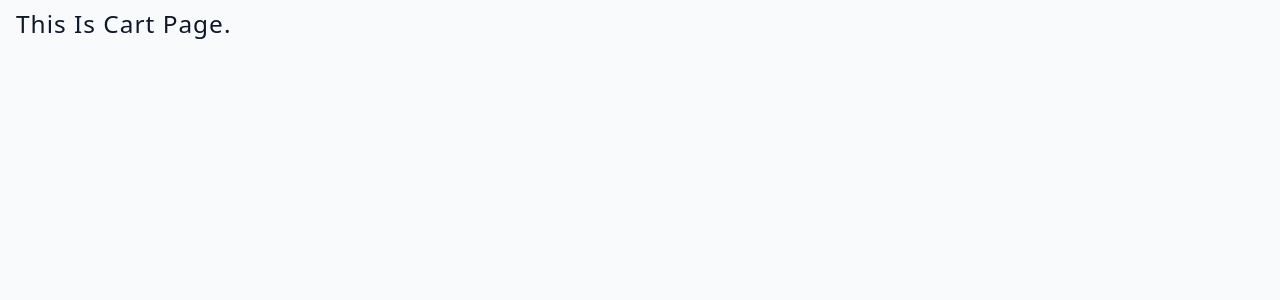
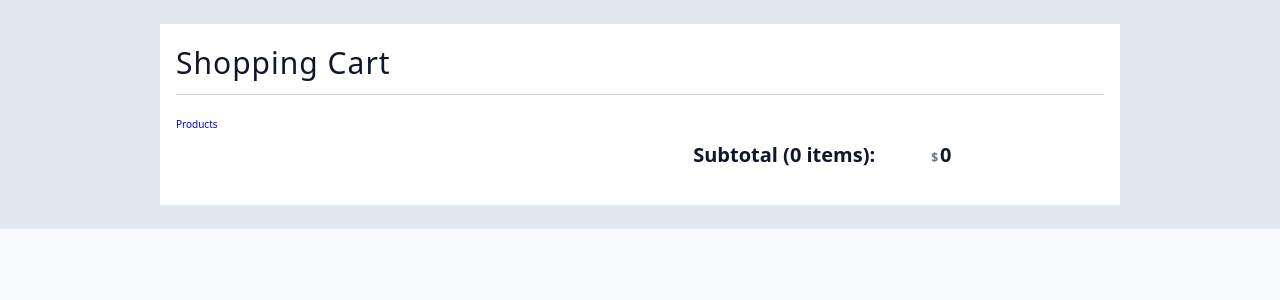
Before and after one commit to BalavigneshSankar/Amazon-minified-react, a React (Create React App) app: page /cart in a window 1280 px wide. Shown: the top 300 px of the page. Built offline with nearby package versions, Linux system fonts and the light colour scheme.

Commit message:
Cart page added

```diff
--- a/src/App.js
+++ b/src/App.js
@@ -3,6 +3,7 @@ import { createBrowserRouter } from "react-router-dom";
 import { RouterProvider } from "react-router-dom";
 import ProductsPage from "./pages/ProductsPage";
 import CartPage from "./pages/CartPage";
+import CartContextProvider from "./store/cartContext";
 
 const router = createBrowserRouter([
   { path: "/", element: <ProductsPage /> },
@@ -11,7 +12,11 @@ const router = createBrowserRouter([
 ]);
 
 function App() {
-  return <RouterProvider router={router} />;
+  return (
+    <CartContextProvider>
+      <RouterProvider router={router} />
+    </CartContextProvider>
+  );
 }
 
 export default App;
--- /dev/null
+++ b/src/components/cart/CartItem.js
@@ -0,0 +1,74 @@
+import { useContext } from "react";
+import { RiDeleteBinLine } from "react-icons/ri";
+import { CartContext } from "../../store/cartContext";
+
+const CartItem = ({
+  id,
+  thumbnail,
+  title,
+  description,
+  price,
+  quantity,
+  stock,
+}) => {
+  const { quantityUpdateHandler } = useContext(CartContext);
+
+  // Price for selected no. of units
+  const updatedPrice = price * quantity;
+
+  return (
+    <article className="cart-item">
+      <div className="product-img-container">
+        <img src={thumbnail} alt={title} className="product-img" />
+      </div>
+      <div className="product-info">
+        <h3 className="product-title">{title}</h3>
+        <div className="product-description">{description}</div>
+      </div>
+      <div className="product-quantity-container">
+        <button
+          type="button"
+          className="btn-decrement"
+          disabled={quantity === 1 ? true : false}
+          onClick={() => {
+            const newQuantity = quantity - 1;
+            quantityUpdateHandler(id, newQuantity);
+          }}
+        >
+          -
+        </button>
+        <input
+          type="number"
+          className="input-quantity"
+          value={quantity}
+          onChange={(e) => {
+            const newQuantity = e.target.value;
+            quantityUpdateHandler(id, newQuantity);
+          }}
+        />
+        <button
+          type="button"
+          className="btn-increment"
+          disabled={quantity === stock ? true : false}
+          onClick={() => {
+            const newQuantity = quantity + 1;
+            quantityUpdateHandler(id, newQuantity);
+          }}
+        >
+          +
+        </button>
+      </div>
+      <div className="product-price-container">
+        <p className="product-price">
+          <span>$</span>
+          {updatedPrice}
+        </p>
+      </div>
+      <button className="btn-delete">
+        <RiDeleteBinLine className="delete-icon" />
+      </button>
+    </article>
+  );
+};
+
+export default CartItem;
--- a/src/components/products/Header.js
+++ b/src/components/products/Header.js
@@ -1,8 +1,17 @@
 import logo from "../../assets/amazon-logo.png";
 import { FiShoppingCart } from "react-icons/fi";
 import { BsSearch } from "react-icons/bs";
+import { Link } from "react-router-dom";
+import { useContext } from "react";
+import { CartContext } from "../../store/cartContext";
 
 const Header = () => {
+  const cartCtx = useContext(CartContext);
+
+  const noOfCartItems = cartCtx.cartItems
+    .map((item) => item.quantity)
+    .reduce((total, quantity) => total + quantity, 0);
+
   return (
     <>
       <div className="logo-container">
@@ -20,7 +29,12 @@ const Header = () => {
         />
       </form>
       <div className="cart-icon-container">
-        <FiShoppingCart className="cart-icon" />
+        <Link to="/cart">
+          <FiShoppingCart className="cart-icon" />
+        </Link>
+        <div className="cart-items-indicator">
+          <p>{noOfCartItems}</p>
+        </div>
       </div>
     </>
   );
--- a/src/index.css
+++ b/src/index.css
@@ -314,12 +314,26 @@ ul {
 
 .cart-icon-container {
   padding: 1.2rem;
+  position: relative;
 }
 
 .cart-icon {
   color: var(--white);
   width: 2.4rem;
   height: 2.4rem;
+}
+
+.cart-items-indicator {
+  position: absolute;
+  top: 0;
+  right: 0;
+}
+
+.cart-items-indicator p {
+  /* line-height: 2.4rem; */
+  font-size: 1.6rem;
+  font-weight: 700;
+  color: var(--primary-500);
 }
 
 /* Main */
@@ -371,7 +385,6 @@ main .main-container {
   object-fit: cover;
   border-top-left-radius: var(--borderRadius);
   border-top-right-radius: var(--borderRadius);
-  transition: var(--transition);
 }
 
 .product-rating {
@@ -465,8 +478,14 @@ main .main-container {
   color: var(--primary-300);
 }
 
+.btn-decrement:disabled,
+.btn-increment:disabled {
+  color: var(--grey-300);
+  cursor: initial;
+}
+
 .input-quantity {
-  width: 3.2rem;
+  width: 4.8rem;
   padding: 4px;
   font-size: 1.8rem;
   color: var(--grey-500);
@@ -571,6 +590,101 @@ main .main-container {
   transition: var(--transition);
 }
 
+/* Cart */
+.cart {
+  padding: 2.4rem 3.2rem;
+  background: var(--grey-200);
+}
+
+.cart .main-container {
+  background: var(--white);
+  width: 75vw;
+  margin: 0 auto;
+  padding: 2.4rem 1.6rem;
+}
+
+.cart .title {
+  font-size: 3rem;
+  font-weight: 500;
+  text-align: start;
+  border-bottom: 1px solid var(--grey-300);
+  padding-bottom: 1.6rem;
+  margin-bottom: 2.4rem;
+}
+
+.cart-item {
+  display: grid;
+  grid-template-columns: 2fr 5fr 1fr 1fr 1fr;
+  gap: 2.4rem;
+  align-items: start;
+  margin-bottom: 2.4rem;
+  border-bottom: 1px solid var(--grey-300);
+  padding: 1.6rem;
+}
+
+.cart-item:last-child {
+  margin-bottom: 0;
+}
+
+.cart-item .product-img-container {
+  width: 85%;
+  height: 12.8rem;
+}
+
+.cart-item .product-img {
+  border-radius: var(--borderRadius);
+}
+
+.cart-item .product-info {
+  padding: 0;
+}
+
+.product-price-container {
+  justify-self: center;
+}
+
+.btn-delete {
+  border: none;
+  background: transparent;
+}
+
+.delete-icon {
+  width: 2rem;
+  height: 2rem;
+  color: var(--primary-500);
+  cursor: pointer;
+  transition: var(--transition);
+}
+
+.delete-icon:hover {
+  color: var(--primary-700);
+}
+
+.total-price-container {
+  font-size: 2rem;
+  font-weight: 600;
+  padding: 1.6rem;
+  display: grid;
+  grid-template-columns: 2fr 6fr 1fr 1fr;
+  gap: 2.4rem;
+}
+
+.total-price-title {
+  grid-column: 2 / span 1;
+  text-align: end;
+}
+
+.total-price-value {
+  grid-column: 3 / span 1;
+  justify-self: center;
+}
+
+.total-price-value span {
+  font-size: 1.2rem;
+  color: var(--grey-500);
+  margin: 2px;
+}
+
 /* Remove arrows <input type="number" /> */
 input::-webkit-outer-spin-button,
 input::-webkit-inner-spin-button {
--- a/src/pages/CartPage.js
+++ b/src/pages/CartPage.js
@@ -1,8 +1,40 @@
+import { useContext } from "react";
+import { CartContext } from "../store/cartContext";
+import { Link } from "react-router-dom";
+import CartItem from "../components/cart/CartItem";
+
 const CartPage = () => {
+  const { cartItems } = useContext(CartContext);
+
+  // Total number of units
+  const totalUnits = cartItems
+    .map((cartItem) => cartItem.quantity)
+    .reduce((total, quantity) => total + quantity, 0);
+
+  // Total Amount = (Item1 price * Item1 quantity) + (Item2 price * Item2 quantity) + ...
+  const totalAmount = cartItems
+    .map((cartItem) => cartItem.price * cartItem.quantity)
+    .reduce((total, amount) => total + amount, 0);
+
   return (
-    <main>
-      <h2>This is cart page.</h2>
-    </main>
+    <div className="cart">
+      <div className="main-container">
+        <h2 className="title">Shopping Cart</h2>
+        <Link to="/products">Products</Link>
+        <div className="cart-items-container">
+          {cartItems.map((item) => (
+            <CartItem key={item.id} {...item} />
+          ))}
+        </div>
+        <div className="total-price-container">
+          <p className="total-price-title">{`Subtotal (${totalUnits} items):`}</p>
+          <p className="total-price-value">
+            <span>$</span>
+            {totalAmount}
+          </p>
+        </div>
+      </div>
+    </div>
   );
 };
 
--- /dev/null
+++ b/src/store/cartContext.js
@@ -0,0 +1,56 @@
+import { createContext, useState } from "react";
+
+export const CartContext = createContext({
+  cartItems: [],
+  updateCartHandler: () => {},
+  quantityUpdateHandler: () => [],
+});
+
+const CartContextProvider = (props) => {
+  const [cartItems, setCartItems] = useState([]);
+
+  const updateCartHandler = (item) => {
+    // Check if item already in cart items
+    const cartItemIndex = cartItems.findIndex(
+      (cartItem) => cartItem.id === item.id
+    );
+
+    if (cartItemIndex !== -1) {
+      setCartItems((cartItems) => {
+        const updatedCartItems = structuredClone(cartItems);
+        updatedCartItems[cartItemIndex].quantity += item.quantity;
+        return updatedCartItems;
+      });
+    } else {
+      setCartItems((prevCartItems) => {
+        return [...prevCartItems, item];
+      });
+    }
+  };
+
+  const quantityUpdateHandler = (id, newQuantity) => {
+    // Find index of the particular item
+    const cartItemIndex = cartItems.findIndex((cartItem) => cartItem.id === id);
+
+    // Update quantity of particular item
+    setCartItems((cartItems) => {
+      const updatedCartItems = structuredClone(cartItems);
+      updatedCartItems[cartItemIndex].quantity = newQuantity;
+      return updatedCartItems;
+    });
+  };
+
+  return (
+    <CartContext.Provider
+      value={{
+        cartItems,
+        updateCartHandler,
+        quantityUpdateHandler,
+      }}
+    >
+      {props.children}
+    </CartContext.Provider>
+  );
+};
+
+export default CartContextProvider;
```
Also changed, not shown: src/components/products/Product.js (+31 -8 lines).
